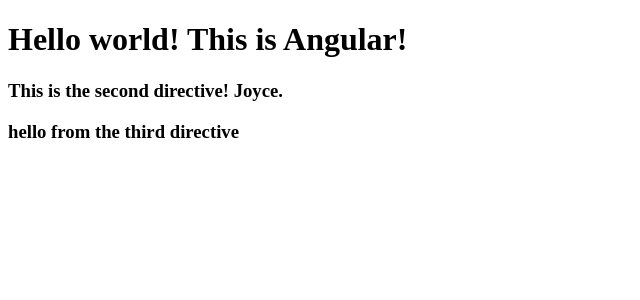
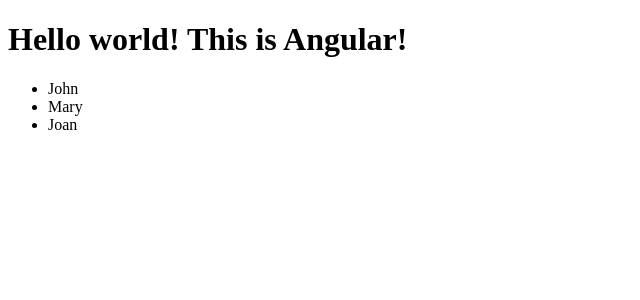
Before and after one commit to simonsimon9/CW_02_Angular, an Angular app: page / in a window 1280 px wide. Shown: the top 300 px of the page, without its empty margins (0-640 px from the left). Built offline with nearby package versions, Linux system fonts and the light colour scheme.

Commit message:
service return array of names

```diff
--- a/src/app/app.component.ts
+++ b/src/app/app.component.ts
@@ -1,17 +1,20 @@
 import { Component } from '@angular/core';
 import { MyDataService } from './myDataService';
 @Component({
-  selector: 'app-root',
-  template: `<h1>Hello world! {{title}}</h1>
-              <second-directive [firstName]="author"></second-directive>
-
-              `,
-  //'providers' allow you to create and pass an instance
-  //of the class tot he constructor header
-  providers: [MyDataService]
+    selector: 'app-root',
+    template: `<h1>Hello world! {{title}}</h1>
+    <ul><li *ngFor="let name of names">{{name}}</li></ul>`,
+    // 'providers' allows you to create and pass an instance
+    // of the class to the constructor header.
+    providers: [MyDataService]
 })
 export class AppComponent {
-  public title = 'This is Angular!';
-  public author = "Joyce.";
-
+    public title = 'This is Angular!';
+    names: Array<any>;
+    // Create instance of 'MyDataService' right in the constructor
+    // header.
+    constructor(myDataService: MyDataService) {
+    // Use service to call getNames() method.
+    this.names = myDataService.getNames();
+    }
 }
```
